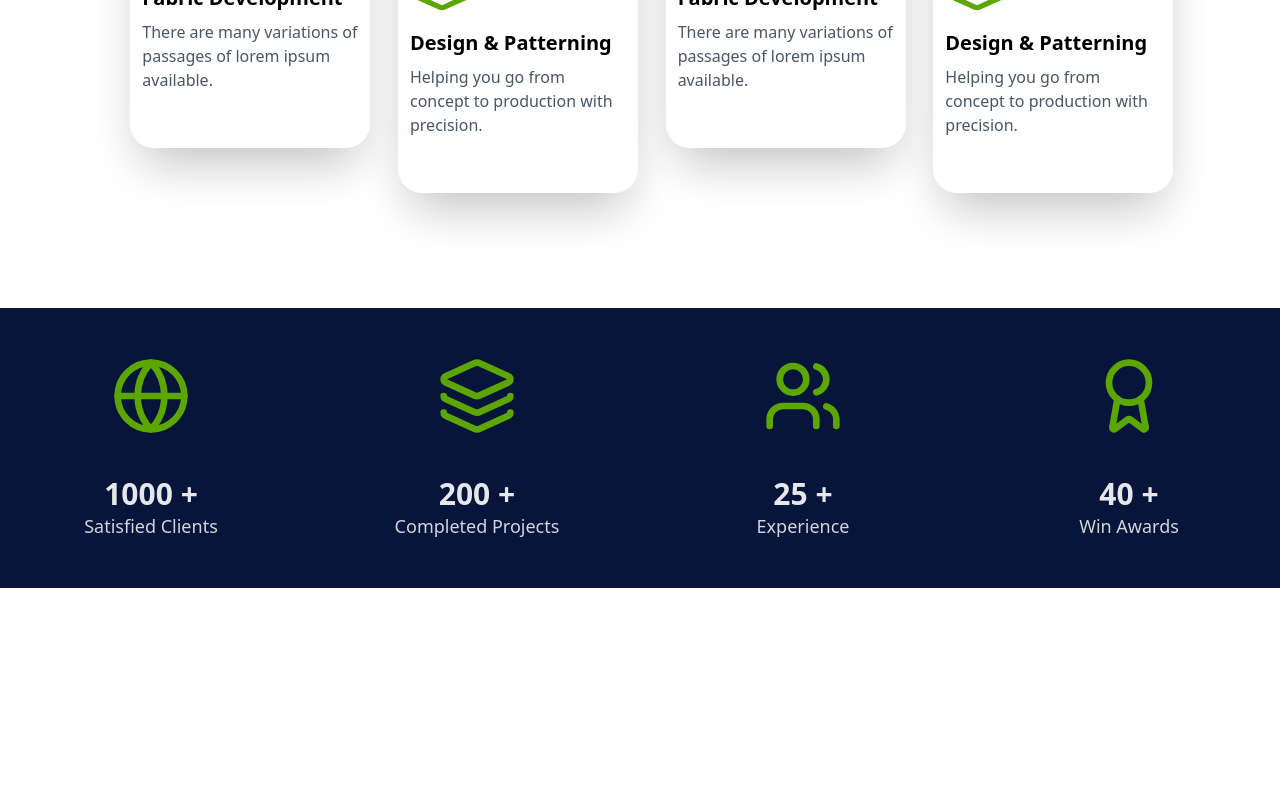
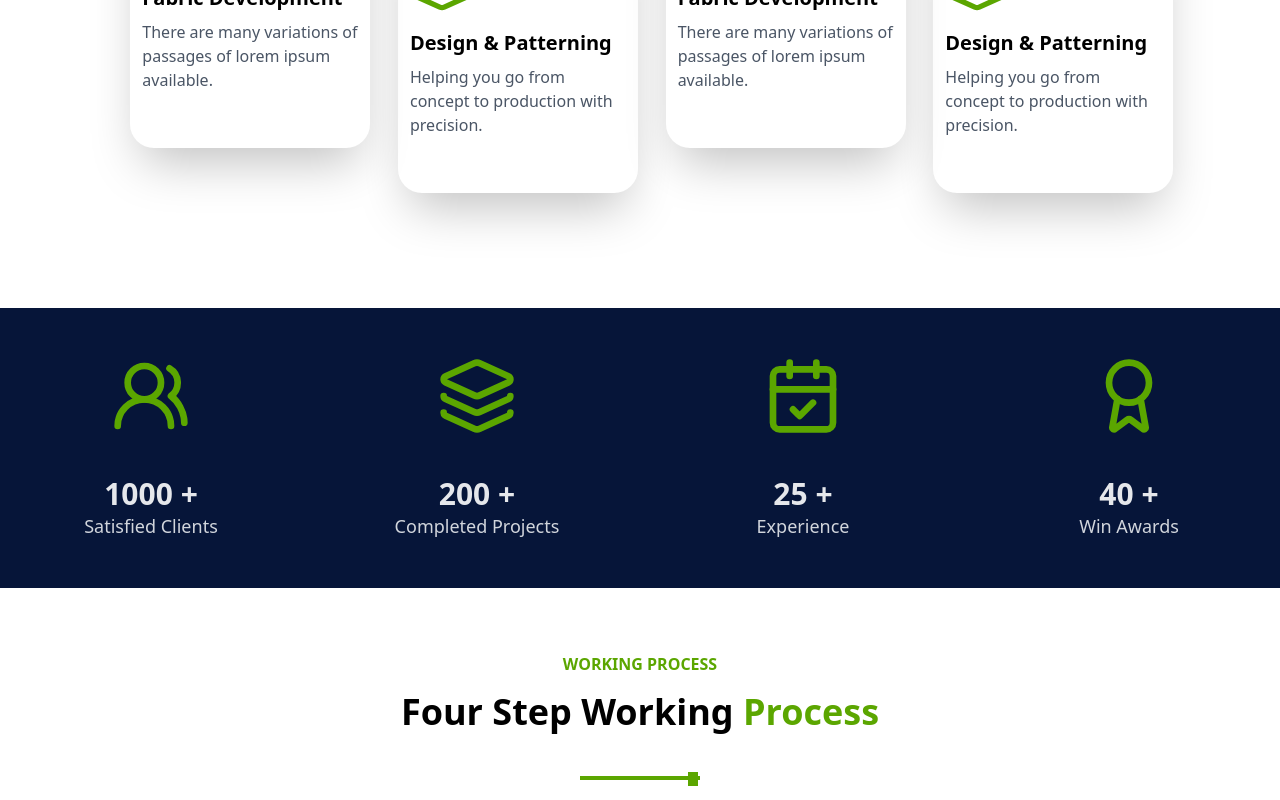
Before and after one commit to BetelTagesse/Kenean-Garment, a Next.js app: page / in a window 1280 px wide. Shown: the part 2632-3432 px from the top of the page. Before the commit the page ends 3220 px from the top, so only its background shows below. Built offline with nearby package versions, Linux system fonts and the light colour scheme.

Commit message:
procedure section  done

```diff
--- a/app/page.js
+++ b/app/page.js
@@ -1,5 +1,6 @@
 import { CallUsBanner } from "@/components/home/CallUsBanner";
 import { NeedHelp } from "@/components/home/NeedHelp";
+import ProcedureSection from "@/components/home/procedure/ProcedureSection";
 import ServicesListTwo from "@/components/home/services/ServicesListTwo";
 import Services from "@/components/home/services/ServicesSection";
 import { ServicesCard } from "@/components/home/ServicesCard.jsx";
@@ -30,6 +31,7 @@ export default function Home() {
       <CallUsBanner />
       <Services />
       <StatisticsSection />
+      <ProcedureSection />
     </>
   );
 }
--- /dev/null
+++ b/src/components/home/procedure/ProcedureSection.jsx
@@ -0,0 +1,18 @@
+import React from "react";
+import Slider from "../Slider";
+
+const ProcedureSection = () => {
+  return (
+    <div className="relative top-10 p-6 bg-background h-full w-full ">
+      <p className="text-green text-center text-[16px] font-semibold">
+        WORKING PROCESS
+      </p>
+      <h2 className=" text-4xl text-black font-semibold text-center mt-4">
+        Four Step Working <span className="text-green">Process</span>
+      </h2>
+      <Slider />
+    </div>
+  );
+};
+
+export default ProcedureSection;
--- a/src/components/home/statistics/StatisticsSection.jsx
+++ b/src/components/home/statistics/StatisticsSection.jsx
@@ -1,6 +1,13 @@
 "use client";
 import React from "react";
-import { Award, Globe, Layers, Users } from "lucide-react";
+import {
+  Award,
+  CalendarCheck,
+  Globe,
+  Layers,
+  Users,
+  Users2,
+} from "lucide-react";
 import StatisticsSingle from "./StatisticsSingle";
 
 const StatisticsSection = () => {
@@ -8,7 +15,7 @@ const StatisticsSection = () => {
     <div className="bg-purple w-full h-[280px] flex justify-center items-center">
       <div className="w-full max-w-7xl px-auto flex justify-between items-center gap-6">
         <StatisticsSingle
-          MyIcon={Globe}
+          MyIcon={Users2}
           counter="1000"
           description="Satisfied Clients"
         />
@@ -18,7 +25,7 @@ const StatisticsSection = () => {
           description="Completed Projects"
         />
         <StatisticsSingle
-          MyIcon={Users}
+          MyIcon={CalendarCheck}
           counter="25"
           description="Experience"
         />
```
